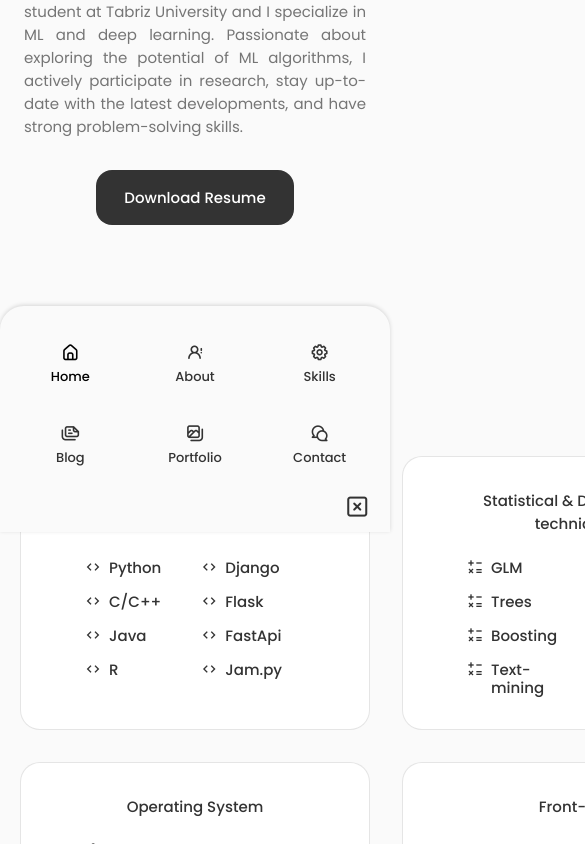
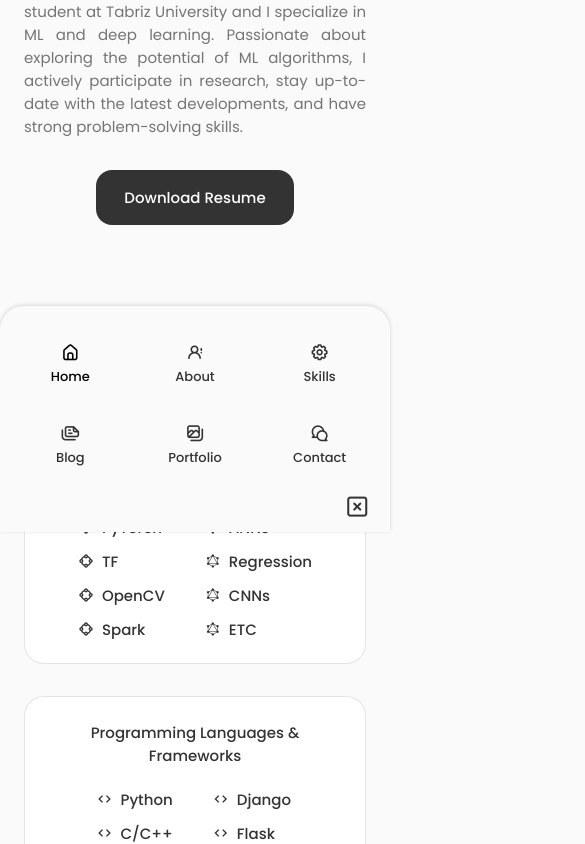
Before and after one commit to salarMokhtariL/salarMokhtariLaleh, a React (Create React App) app: page / in a window 390 px wide. Shown: the part 1156-2000 px from the top of the page, 585 px wide, since content can reach past the window. Built offline with nearby package versions, Linux system fonts and the light colour scheme.

Commit message:
Update 1.1.0

```diff
--- a/src/components/about/about.css
+++ b/src/components/about/about.css
@@ -70,6 +70,7 @@
         padding: 0 5rem;
         margin-bottom: 2rem;
     }
+
   }
 
 
--- a/src/components/skills/Skills.jsx
+++ b/src/components/skills/Skills.jsx
@@ -20,13 +20,10 @@ const Skills = () => {
             <Ai/>
             <Backend/>
             <SDT/>
-
-        </div>
-        <div></div>
-        <div className='skills__container container grid'>
             <Database/>
             <OS/>
             <Frontend/>
+
         </div>
 
     </section>
--- a/src/components/skills/skills.css
+++ b/src/components/skills/skills.css
@@ -1,9 +1,9 @@
 .skills__container{
     grid-template-columns: repeat(3, 350px);
-    padding-top: 2rem;
     column-gap: 2rem;
     justify-content: center;
 }
+
 .skills__content{
     background-color: var(--container-color) ;
     border: 1px solid rgba(0, 0, 0, 0.1);
@@ -19,7 +19,7 @@
 }
 .skill__box{
     display: flex;
-    justify-content: left;
+    justify-content: center;
     column-gap: 2.5rem;
 
 }
@@ -51,3 +51,38 @@
 .skills__level{
     font-size: var(--tiny-font-size);
 }
+
+
+@media screen and (max-width: 992px) {
+
+    .skills__container{
+        grid-template-columns: max-content;
+        row-gap: 2rem;
+    }
+}
+
+  /* For medium devices */
+  @media screen and (max-width: 768px) {
+
+  }
+
+  @media screen and (max-width: 576px) {
+    .skills__container{
+        grid-template-columns: 1fr;
+    }
+    .skills__content{
+        padding: 1.5rem;
+    }
+
+  }
+
+  /* For small devices */
+  @media screen and (max-width: 350px) {
+    .skill__box{
+        column-gap: 1.25rem;
+    }
+    .skills__name{
+        font-size: var(--small-font-size);
+    }
+
+  }
```
